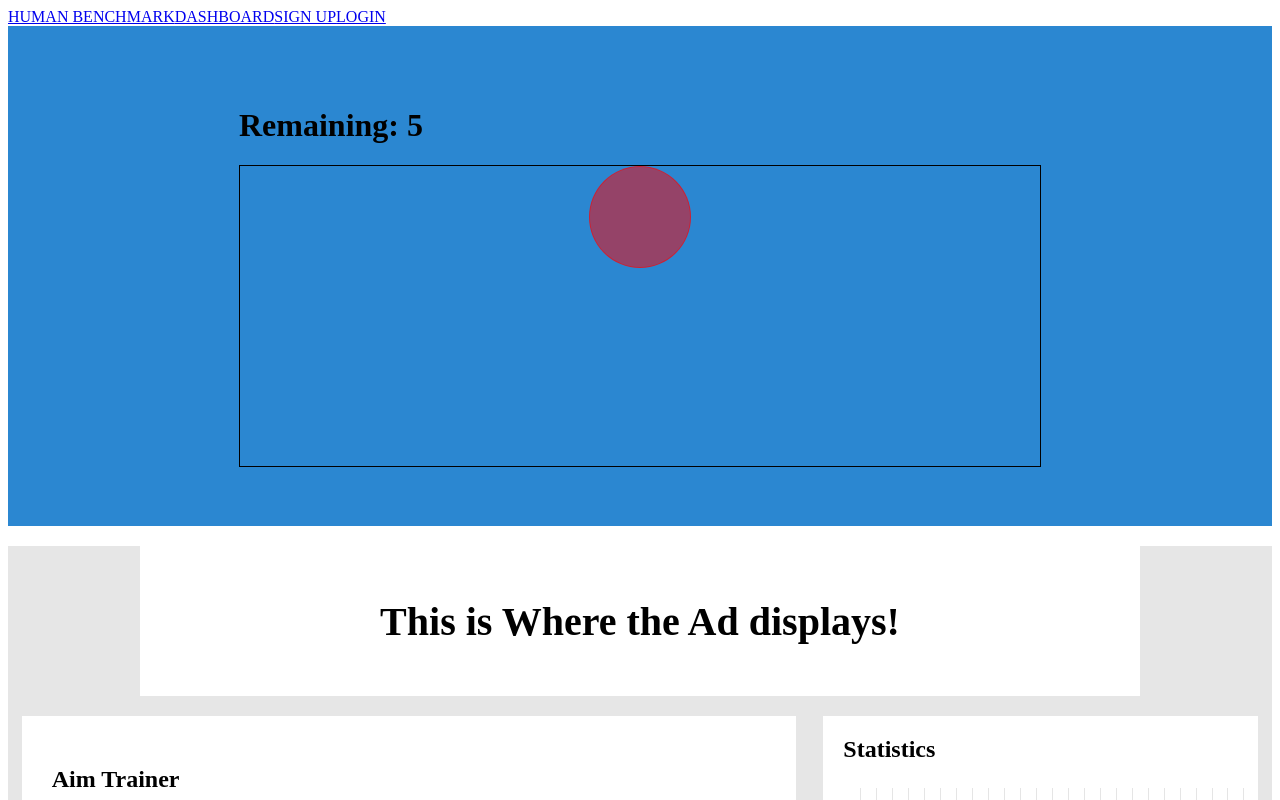
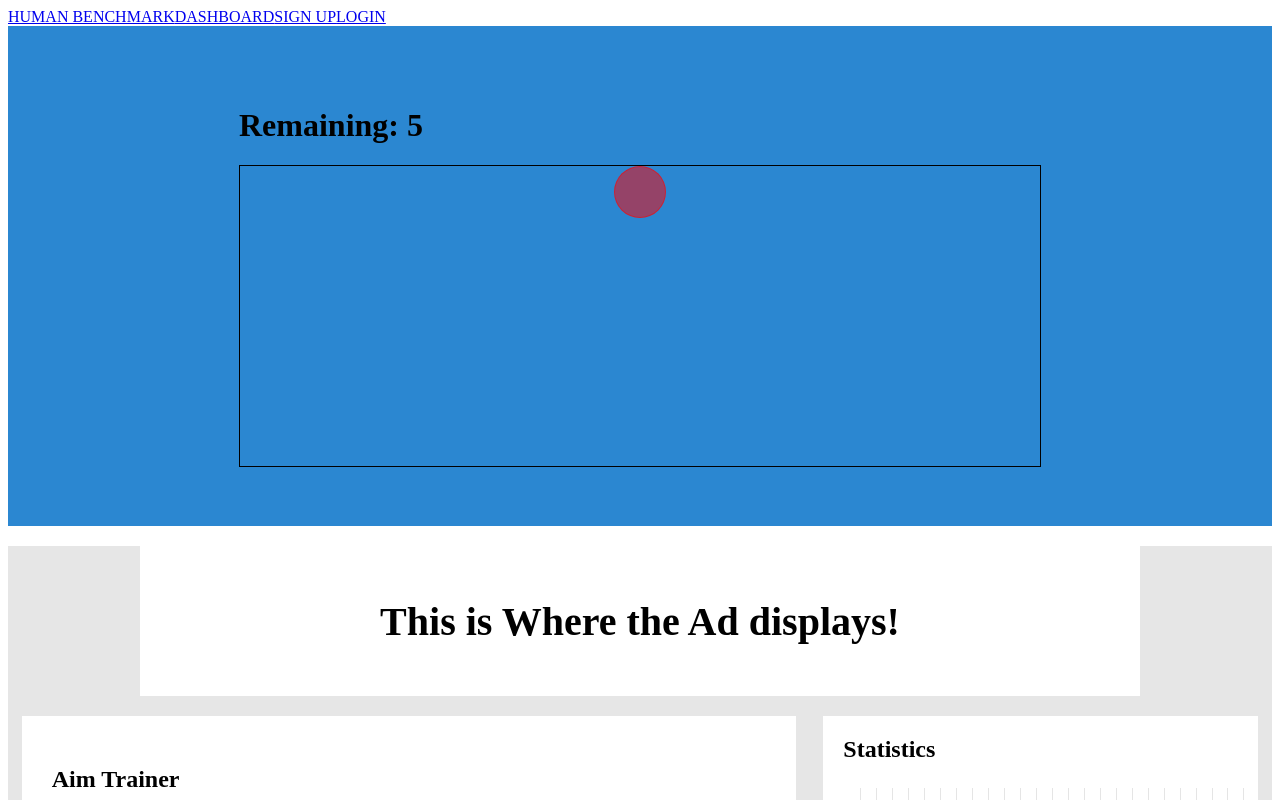
Before and after one commit to Kamalags24/human-bench, a Vue app: page / in a window 1280 px wide. Both pictures are taken after a click on the element 639 px from the left and 290 px from the top of the page. Shown: the top 800 px of the page. Built offline with nearby package versions, Linux system fonts and the light colour scheme.

Commit message:
taille modifié

```diff
--- a/src/components/gameArea.vue
+++ b/src/components/gameArea.vue
@@ -11,7 +11,9 @@ let left = ref(0);
 let top = ref(0);
 let second = ref(0);
 let score = ref(0);
-
+let width = ref(50);
+let height = ref(50);
+let lon = ref ();
 
 function startGame() {
   Start.value = false;
@@ -37,6 +39,14 @@ function changePosition() {
 
   top.value = Math.floor(Math.random() * 100);
   left.value = Math.floor(Math.random() * 100);
+
+  // width.value = Math.floor(Math.random() * 150);
+  // height.value = Math.floor(Math.random() * 150);
+
+  //
+   lon.value = Math.floor(Math.random() * 200);
+  width.value =lon.value;
+  height.value =lon.value;
 }
 // let score = setInterval(() => {console.log(count.value)}, 1000);
 
@@ -68,8 +78,10 @@ console.log("Le temps passé est : ", second.value);
       <div class="container-cercle" >
         <div
           class="cercle"
-          :style="{ top: top + 'px', left: left + 'px' }"
-          @click="changePosition"
+          :style="{ top: top + 'px', left: left + 'px' , width: width + 'px' ,  height: height + 'px'} "
+           @click="changePosition"
+
+
         ></div>
       </div>
     </main>
@@ -106,8 +118,8 @@ console.log("Le temps passé est : ", second.value);
   background-color: #ff000080;
   border: 1px solid #ff000080;
   border-radius: 50%;
-  width: 100px;
-  height: 100px;
+  width: 120px;
+  height: 120px;
   position: relative;
   top: 0;
   left: 0;
@@ -120,6 +132,7 @@ button {
   border-radius: 20px;
   width: 100px;
   height: 30px;
+  text-align: center;
 }
 
 .container-cercle {
@@ -127,4 +140,5 @@ button {
   height: 300px;
   width: 800px;
 }
+
 </style>
```
